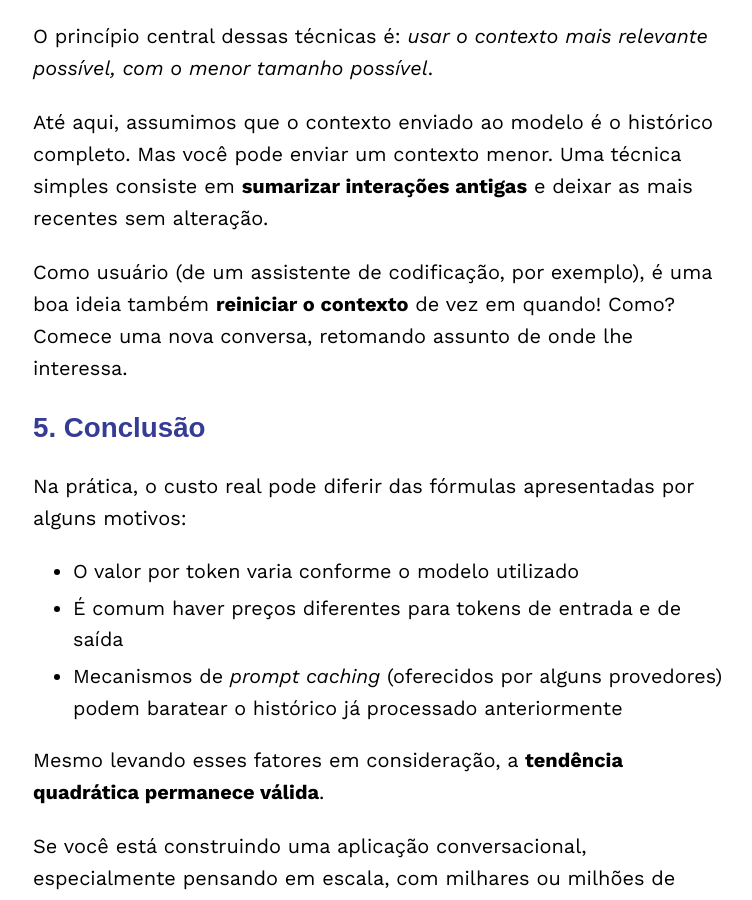
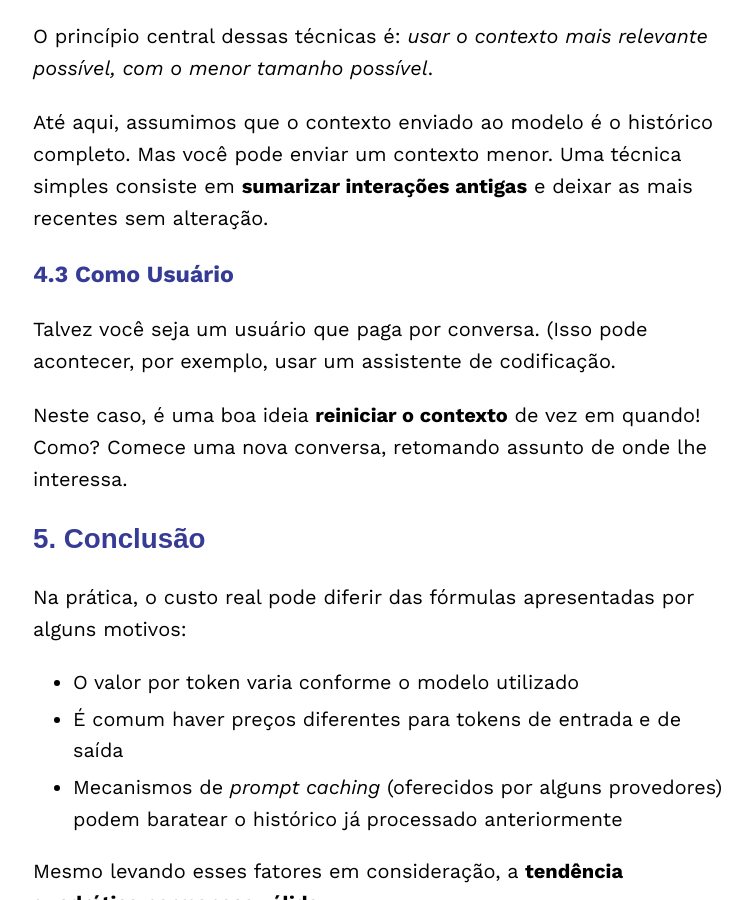
Before and after one commit to iablog/iablog.github.io, a Jekyll site: the page built from _posts/2026-03-16-post.md, in a window 1280 px wide and 900 px high, scrolled down 6310 px. Shown: the whole window, without its empty margins (257-1009 px from the left). Built offline with Jekyll 4.4.1, drawn with Linux system fonts in a browser that asks for light colours.

Commit message:
Criei nova subseção

```diff
--- a/_posts/2026-03-16-post.md
+++ b/_posts/2026-03-16-post.md
@@ -263,7 +263,11 @@ O princípio central dessas técnicas é: *usar o contexto mais relevante possí
 
 Até aqui, assumimos que o contexto enviado ao modelo é o histórico completo. Mas você pode enviar um contexto menor. Uma técnica simples consiste em **sumarizar interações antigas** e deixar as mais recentes sem alteração.
 
-Como usuário (de um assistente de codificação, por exemplo), é uma boa ideia também **reiniciar o contexto** de vez em quando! Como? Comece uma nova conversa, retomando assunto de onde lhe interessa.
+### 4.3 Como Usuário
+
+Talvez você seja um usuário que paga por conversa. (Isso pode acontecer, por exemplo, usar um assistente de codificação.
+
+Neste caso, é uma boa ideia **reiniciar o contexto** de vez em quando! Como? Comece uma nova conversa, retomando assunto de onde lhe interessa.
 
 
 ## 5. Conclusão
```
